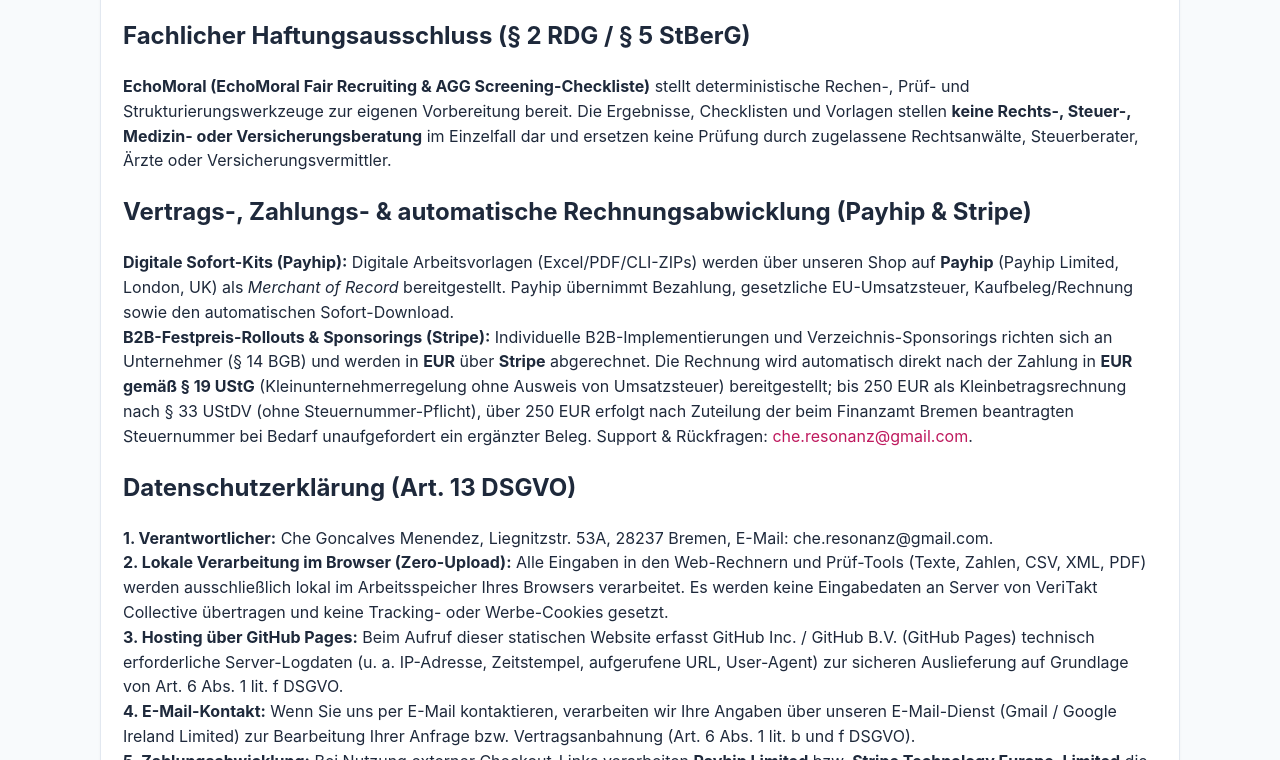
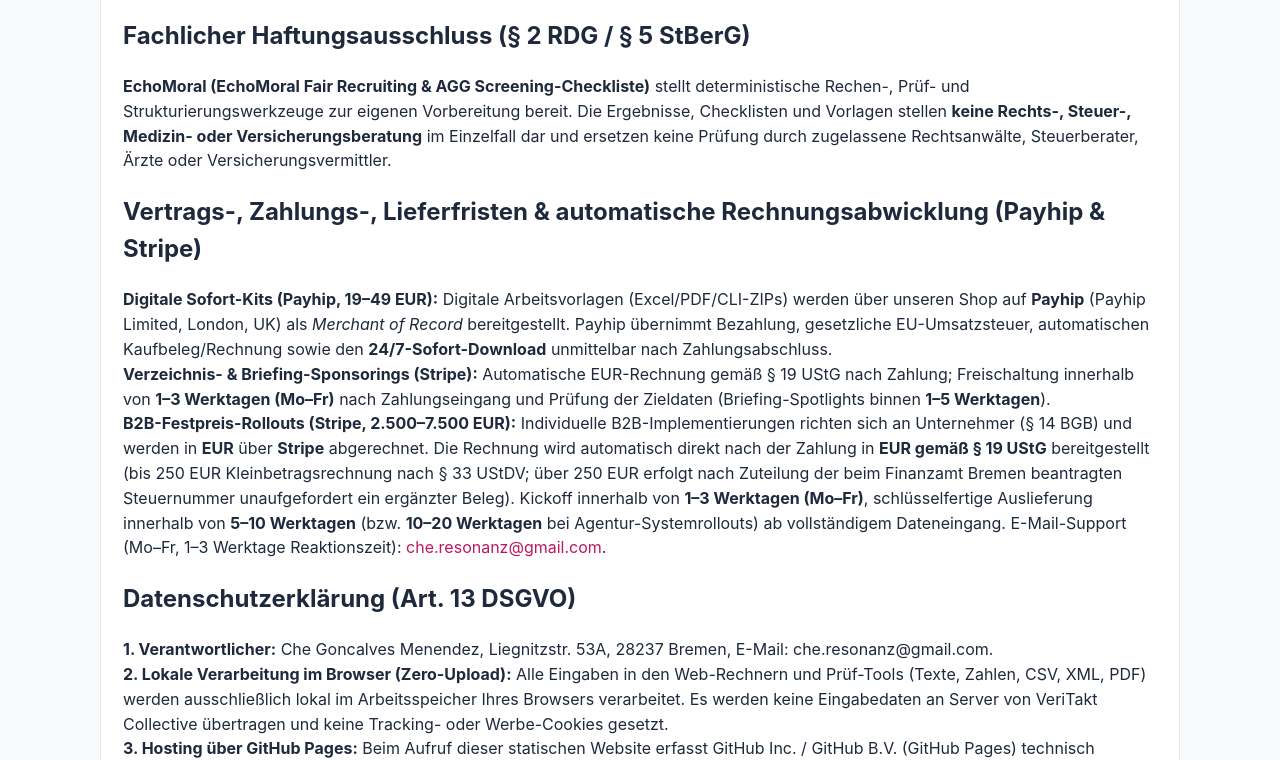
Before and after one commit to cheresonanz-design/echomoral-recruiting, a plain HTML site: page legal/index.html in a window 1280 px wide. Shown: the part 504-1264 px from the top of the page. Drawn offline with Linux system fonts and the light colour scheme.

Commit message:
Deploy EchoMoral Recruiting (2026-11-24 05:54:17)

```diff
--- a/legal/index.html
+++ b/legal/index.html
@@ -40,17 +40,19 @@
         und ersetzen keine Prüfung durch zugelassene Rechtsanwälte, Steuerberater, Ärzte oder Versicherungsvermittler.
       </p>
 
-      <h2>Vertrags-, Zahlungs- &amp; automatische Rechnungsabwicklung (Payhip &amp; Stripe)</h2>
+      <h2>Vertrags-, Zahlungs-, Lieferfristen &amp; automatische Rechnungsabwicklung (Payhip &amp; Stripe)</h2>
       <p>
-        <strong>Digitale Sofort-Kits (Payhip):</strong> Digitale Arbeitsvorlagen (Excel/PDF/CLI-ZIPs) werden über unseren Shop auf
+        <strong>Digitale Sofort-Kits (Payhip, 19–49 EUR):</strong> Digitale Arbeitsvorlagen (Excel/PDF/CLI-ZIPs) werden über unseren Shop auf
         <strong>Payhip</strong> (Payhip Limited, London, UK) als <em>Merchant of Record</em> bereitgestellt. Payhip übernimmt Bezahlung,
-        gesetzliche EU-Umsatzsteuer, Kaufbeleg/Rechnung sowie den automatischen Sofort-Download.<br />
-        <strong>B2B-Festpreis-Rollouts &amp; Sponsorings (Stripe):</strong> Individuelle B2B-Implementierungen und Verzeichnis-Sponsorings
-        richten sich an Unternehmer (§ 14 BGB) und werden in <strong>EUR</strong> über <strong>Stripe</strong> abgerechnet.
-        Die Rechnung wird automatisch direkt nach der Zahlung in <strong>EUR gemäß § 19 UStG</strong> (Kleinunternehmerregelung ohne Ausweis von Umsatzsteuer)
-        bereitgestellt; bis 250 EUR als Kleinbetragsrechnung nach § 33 UStDV (ohne Steuernummer-Pflicht), über 250 EUR erfolgt nach Zuteilung der beim
-        Finanzamt Bremen beantragten Steuernummer bei Bedarf unaufgefordert ein ergänzter Beleg.
-        Support &amp; Rückfragen: <a href="mailto:che.resonanz@gmail.com">che.resonanz@gmail.com</a>.
+        gesetzliche EU-Umsatzsteuer, automatischen Kaufbeleg/Rechnung sowie den <strong>24/7-Sofort-Download</strong> unmittelbar nach Zahlungsabschluss.<br />
+        <strong>Verzeichnis- &amp; Briefing-Sponsorings (Stripe):</strong> Automatische EUR-Rechnung gemäß § 19 UStG nach Zahlung; Freischaltung
+        innerhalb von <strong>1–3 Werktagen (Mo–Fr)</strong> nach Zahlungseingang und Prüfung der Zieldaten (Briefing-Spotlights binnen <strong>1–5 Werktagen</strong>).<br />
+        <strong>B2B-Festpreis-Rollouts (Stripe, 2.500–7.500 EUR):</strong> Individuelle B2B-Implementierungen richten sich an Unternehmer (§ 14 BGB)
+        und werden in <strong>EUR</strong> über <strong>Stripe</strong> abgerechnet. Die Rechnung wird automatisch direkt nach der Zahlung in
+        <strong>EUR gemäß § 19 UStG</strong> bereitgestellt (bis 250 EUR Kleinbetragsrechnung nach § 33 UStDV; über 250 EUR erfolgt nach Zuteilung der beim
+        Finanzamt Bremen beantragten Steuernummer unaufgefordert ein ergänzter Beleg). Kickoff innerhalb von <strong>1–3 Werktagen (Mo–Fr)</strong>,
+        schlüsselfertige Auslieferung innerhalb von <strong>5–10 Werktagen</strong> (bzw. <strong>10–20 Werktagen</strong> bei Agentur-Systemrollouts) ab vollständigem Dateneingang.
+        E-Mail-Support (Mo–Fr, 1–3 Werktage Reaktionszeit): <a href="mailto:che.resonanz@gmail.com">che.resonanz@gmail.com</a>.
       </p>
 
       <h2>Datenschutzerklärung (Art. 13 DSGVO)</h2>
```
Also changed, not shown: pro/index.html (+1 -1 lines).
